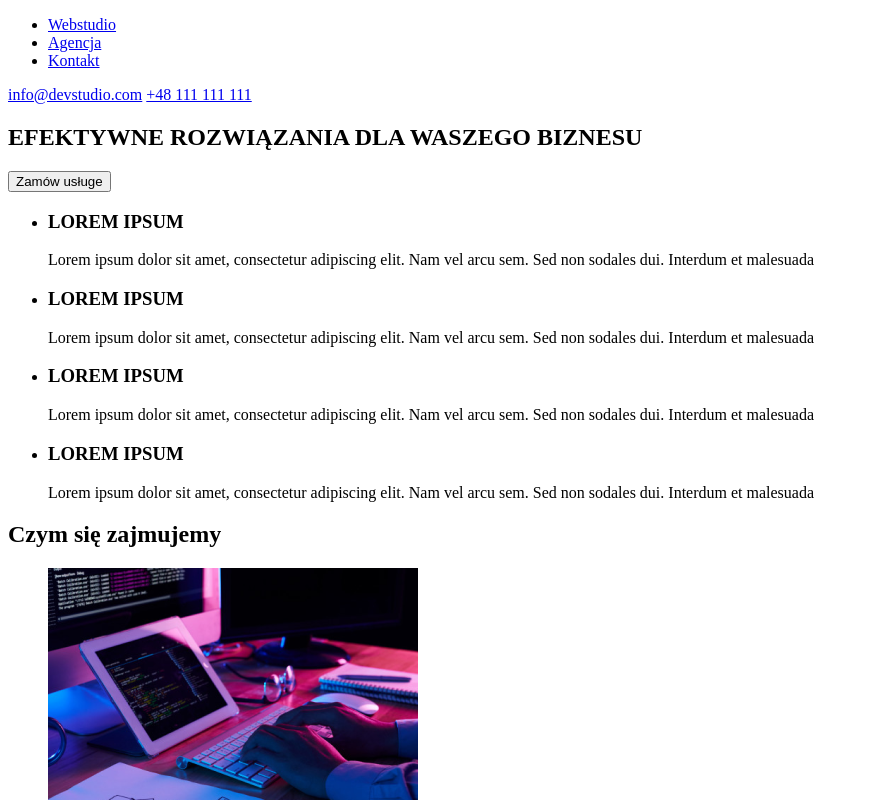
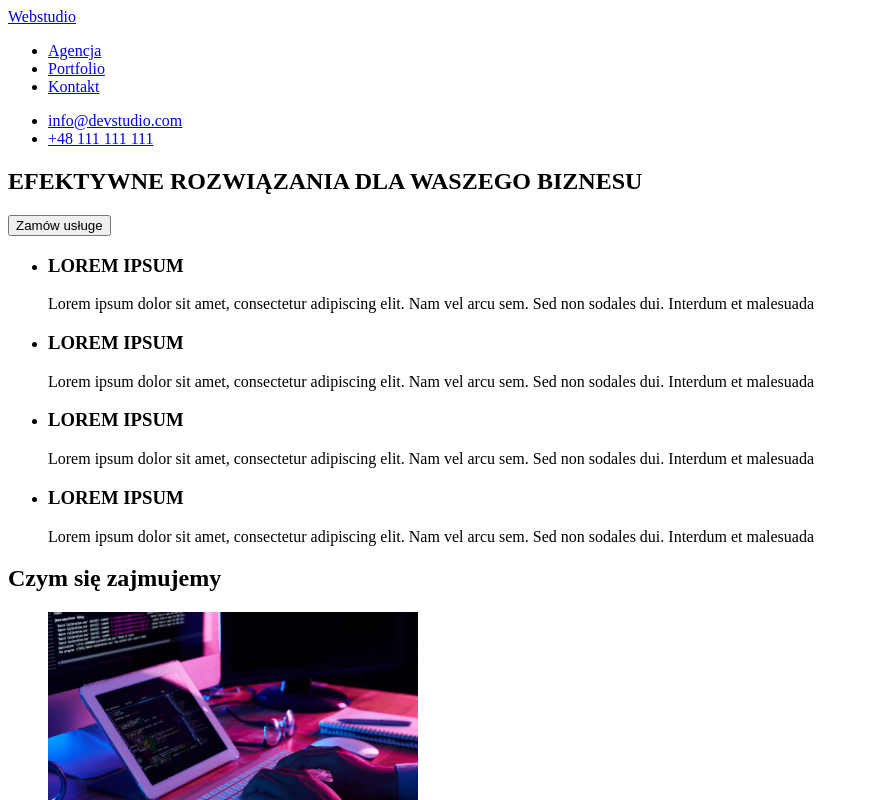
Before and after one commit to tabaka93/goit-markup-hw-01, a plain HTML site: page index.html in a window 1280 px wide. Shown: the top 800 px of the page, without its empty margins (0-869 px from the left). Drawn offline with Linux system fonts and the light colour scheme.

Commit message:
poprawki nr 3

```diff
--- a/index.html
+++ b/index.html
@@ -10,15 +10,17 @@
 <body>
     <header>
         <nav>
+        <a href="index.html" target="_blank" title="Webstudio">Webstudio</a>
         <ul>
-        <li><a href="index.html" target="_blank" title="Webstudio">Webstudio</a></li>
         <li><a href="agencja.html" target="_blank" title="Agencja">Agencja </a></li>
+        <li><a href="portfolio.html" target="_blank" title="Portfolio"> Portfolio </a></li>
         <li><a href="kontakt.html" target="_blank" title="Kontakt">Kontakt </a></li>
         </ul>
 </nav>
-            <a href="info@devstudio.com">info@devstudio.com</a>
-
-            <a href="+48 111 111 111">+48 111 111 111</a>
+            <ul>
+                <li><a href="info@devstudio.com">info@devstudio.com</a></li>
+                <li><a href="+48 111 111 111">+48 111 111 111</a></li>
+                </ul>
 
     </header>
 
@@ -120,10 +122,10 @@
         <address>
 
         <p> m. Warszawa, Aleje Jerozolimskie 21</p>
-
-        <a href="mailto:info@example.com">info@example.com</a>
-
-        <a>+48 111 111 111</a>
+        <ul>
+        <li><a href="info@devstudio.com">info@devstudio.com</a></li>
+        <li><a href="+48111111111">+48 111 111 111</a></li>
+        </ul>
 
         </address>
 
```
